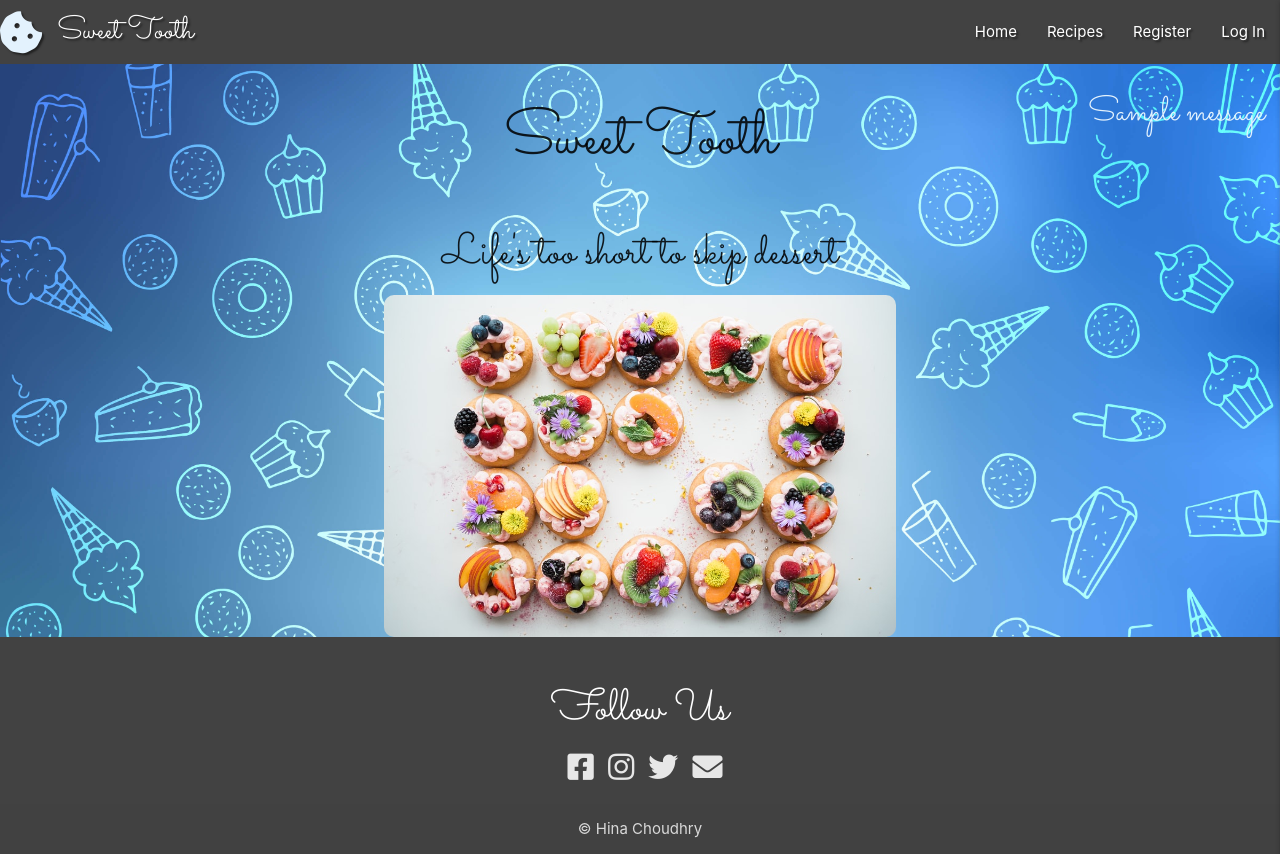
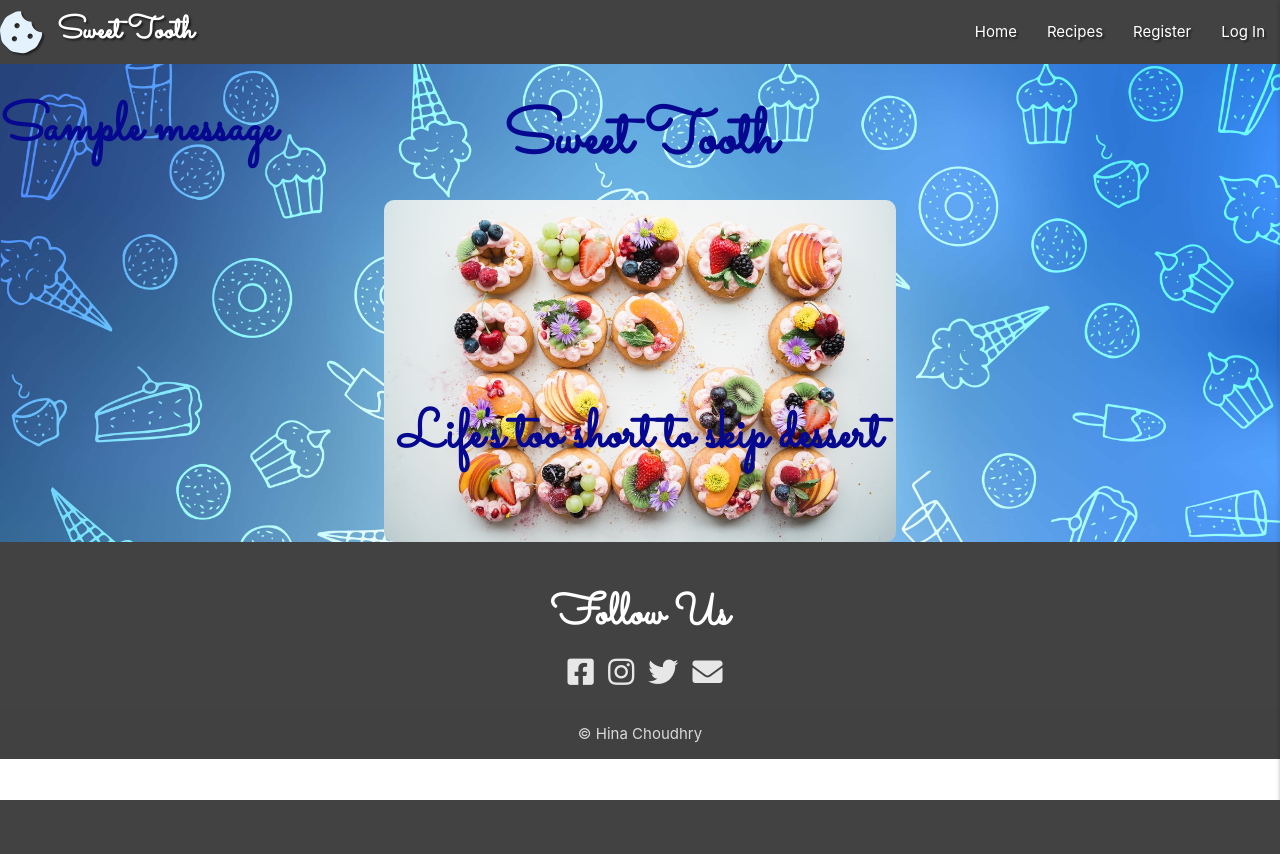
Before and after one commit to HinaChoudhry/Sweet-Tooth, a Flask app: page / in a window 1280 px wide. After the commit the page ends 800 px from the top, so only its background shows below. Run offline with Flask 2, Linux system fonts and the light colour scheme; one stand-in notice (Sample message) is shown; some libraries are stand-ins or nearby versions.

Commit message:
Updated all main headings to h1s and customed font and colour

```diff
--- a/static/css/style.css
+++ b/static/css/style.css
@@ -9,6 +9,8 @@
 
 .text-font {
     font-family: 'Sacramento';
+    color:rgb(6, 8, 143);
+    font-weight: 600;
 }
 
 .card-size {
@@ -149,8 +151,12 @@
   }
 
   .msg-position {
-      position: fixed;
-      top: 72px;
-      right: 15px;
-      z-index: 9999999999;
+      position: absolute;
   }
+
+  .img-text {
+        position: absolute;
+        top: 50%;
+        left: 50%;
+        transform: translate(-50%, -50%);
+      }
--- a/templates/base.html
+++ b/templates/base.html
@@ -63,7 +63,7 @@
             {% if messages %}
                 {% for message in messages %}
                 <div class="row flash-message msg-position ">
-                    <h4 class="blue-text text-lighten-5 center-align text-font">{{ message }}</h4>
+                    <h2 class="center-align text-font">{{ message }}</h2>
                 </div>
                 {% endfor %}
             {% endif %}
--- a/templates/categories.html
+++ b/templates/categories.html
@@ -1,7 +1,7 @@
 {% extends "base.html" %}
 {% block content %}
 
-<h2 class="blue-text text-lighten-5 center-align text-font">Manage Categories</h2>
+<h1 class="center-align h1-padding text-font">Manage Categories</h1>
 
 <div class="row container">
     <div class="col 12 center-align">
--- a/templates/edit_category.html
+++ b/templates/edit_category.html
@@ -1,7 +1,7 @@
 {% extends "base.html" %}
 {% block content %}
 
-    <h2 class="blue-text text-lighten-5 center-align text-font">Edit Category</h2>
+    <h1 class="center-align h1-padding text-font">Edit Category</h1>
 
     <div class="row">
         <form class="col s12" method="POST" action="{{ url_for('edit_category', category_id=category._id) }}">
--- a/templates/edit_recipe.html
+++ b/templates/edit_recipe.html
@@ -1,7 +1,7 @@
 {% extends "base.html" %}
 {% block content %}
 
-    <h2 class="blue-text text-lighten-5 center-align text-font">edit Recipes</h2>
+    <h1 class="center-align h1-padding text-font">Edit Recipes</h1>
 
     <div class="row">
         <form class="col s12" method="POST" action="{{ url_for('edit_recipe', recipe_id=recipe._id)}}">
--- a/templates/full_recipe.html
+++ b/templates/full_recipe.html
@@ -1,7 +1,7 @@
 {% extends "base.html" %}
 {% block content %}
 
-    <h2 class="black-text center-align text-font">{{ recipe.recipe_name}}</h2>
+    <h1 class="center-align h1-padding text-font">{{ recipe.recipe_name}}</h1>
 
     <div class="row">
 
--- a/templates/index.html
+++ b/templates/index.html
@@ -1,6 +1,6 @@
 {% extends "base.html" %}
 {% block content %}
 <h1 class="text-font center-align h1-padding">Sweet Tooth</h1>
-<h3 class="text-font center-align">Life's too short to skip dessert</h3>
+<h2 class="text-font center-align img-text">Life's too short to skip dessert</h2>
 <img src="static/images/cupcakes.jpg" alt="cupcakes" class="center hero-image">
 {% endblock %}
--- a/templates/login.html
+++ b/templates/login.html
@@ -1,7 +1,7 @@
 {% extends "base.html" %}
 {% block content %}
 
-<h1 class="center-align blue-text text-lighten-5 h1-padding">Log In</h1>
+<h1 class="center-align h1-padding text-font">Log In</h1>
 
 <div class="row">
     <form class="col s12 m8 offset-m2" method="POST" action="{{ url_for('login')}}">
--- a/templates/recipes.html
+++ b/templates/recipes.html
@@ -1,7 +1,7 @@
 {% extends "base.html" %}
 {% block content %}
 
-    <h1 class="blue-text text-lighten-5 center-align text-font h1-padding">Recipes</h1>
+    <h1 class="center-align h1-padding text-font">Recipes</h1>
 
     <div class="row container">
         <form action="{{ url_for('search')  }}" method="post" class="col s12">
--- a/templates/register.html
+++ b/templates/register.html
@@ -1,7 +1,7 @@
 {% extends "base.html" %}
 {% block content %}
 
-<h1 class="center-align blue-text text-lighten-5 h1-padding">Register</h1>
+<h1 class="center-align h1-padding text-font">Register</h1>
 
 <div class="row">
     <form class="col s12 m8 offset-m2" method="POST" action="{{ url_for('register')}}">
--- a/templates/upload.html
+++ b/templates/upload.html
@@ -1,7 +1,7 @@
 {% extends "base.html" %}
 {% block content %}
 
-    <h1 class="blue-text text-lighten-5 center-align text-font h1-padding">Upload Recipes</h1>
+    <h1 class="center-align h1-padding text-font">Upload Recipes</h1>
 
     <div class="row container">
         <form class="col s12" method="POST" action="{{ url_for('upload')}}">
```
